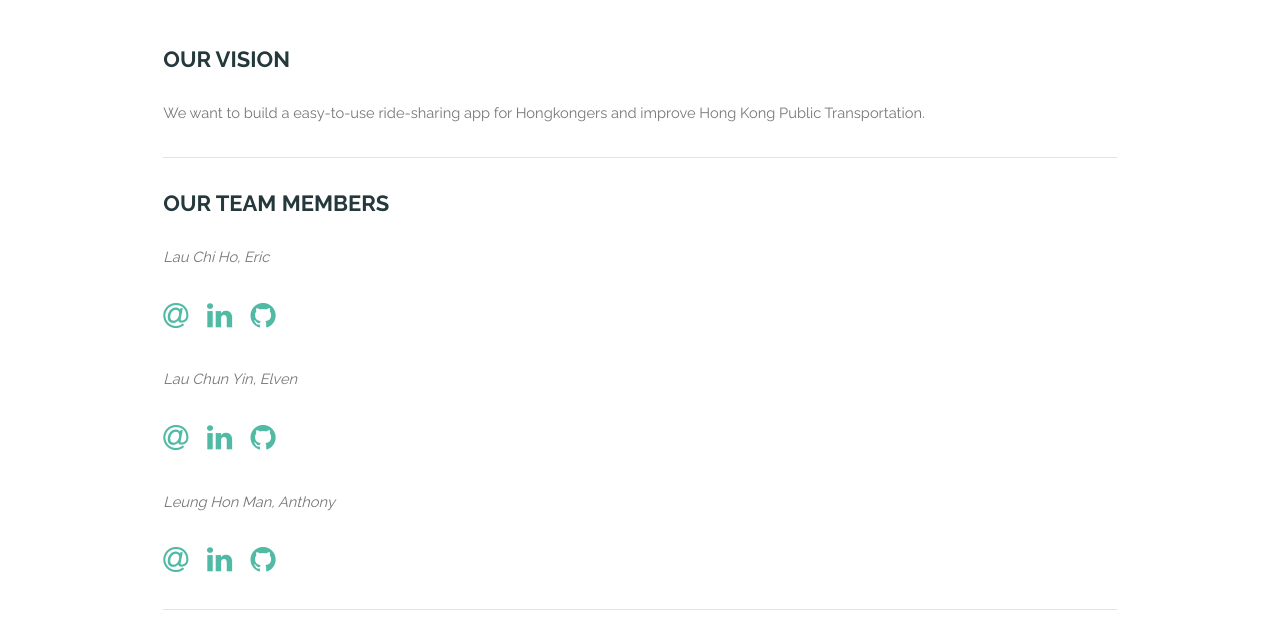
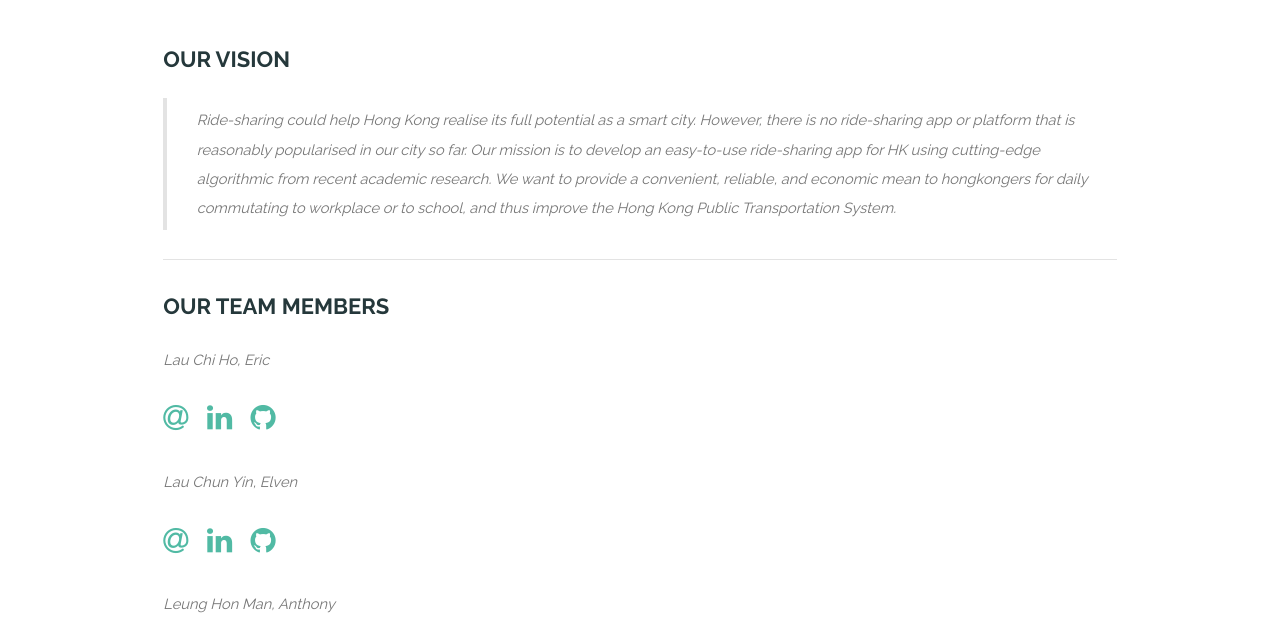
Before and after one commit to eric19960304/FYP-Homepage, a plain HTML site: page about_us.html in a window 1280 px wide. Shown: the part 175-800 px from the top of the page. Drawn offline with Linux system fonts and the light colour scheme.

Commit message:
Update Our vision

```diff
--- a/about_us.html
+++ b/about_us.html
@@ -36,9 +36,11 @@
 					</header>
 
 					<h2>Our Vision</h2>
-					<p>
-						We want to build a easy-to-use ride-sharing app for Hongkongers and improve Hong Kong Public Transportation.
-					</p>
+					<blockquote>
+						Ride-sharing could help Hong Kong realise its full potential as a smart city. However, there is no ride-sharing app or platform that is reasonably popularised in our city so far.
+						Our mission is to develop an easy-to-use ride-sharing app for HK using cutting-edge algorithmic from recent academic research.
+						We want to provide a convenient, reliable, and economic mean to hongkongers for daily commutating to workplace or to school, and thus improve the Hong Kong Public Transportation System.
+					</blockquote>
 					<hr/>
 
 
```
